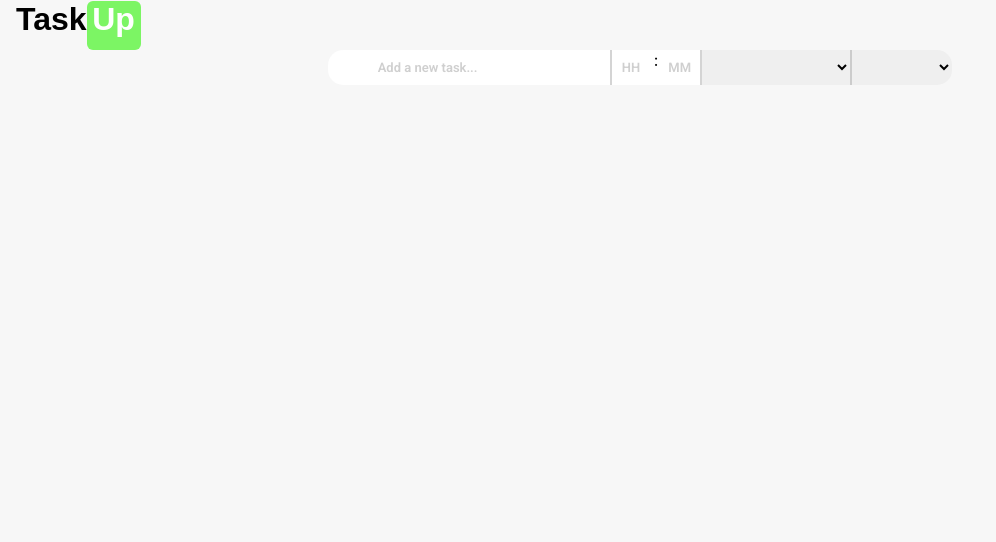
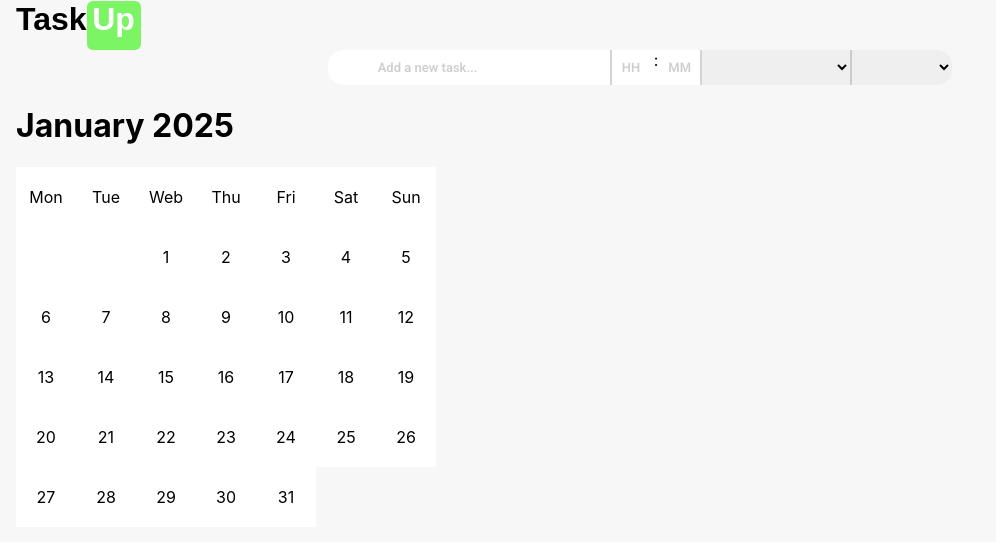
Before and after one commit to Kacper99999/TaskUp-frontend, a React (Create React App) app: page /tasks in a window 1280 px wide. Shown: the top 542 px of the page, without its empty margins (0-996 px from the left). Built offline with nearby package versions, Linux system fonts and the light colour scheme.

Commit message:
Add calendar.

```diff
--- /dev/null
+++ b/src/components/Calendar/Calendar.module.css
@@ -0,0 +1,26 @@
+.calendar{
+    display: flex;
+    flex-wrap: wrap;
+    width: 432px;
+    height: 166px;
+}
+
+.day{
+    width: 60px;
+    height: 60px;
+    display: flex;
+    justify-content: center;
+    align-items: center;
+    background-color: white;
+}
+
+.day:hover{
+    background-color: #5FB74D;
+    color: white;
+}
+
+.days{
+    display: flex;
+    background-color: white;
+    width: ;
+}
--- /dev/null
+++ b/src/components/Calendar/index.js
@@ -0,0 +1,50 @@
+import React,{ useState, useEffect } from "react"
+import css from "./Calendar.module.css";
+
+export const Calendar = () => {
+
+    const [daysInMonth, setDaysInMonth] = useState([]);
+    const [month, setMonth] = useState("");
+    const [year, setYear] = useState("");
+
+    const daysArray = ["Mon", "Tue", "Web", "Thu", "Fri", "Sat", "Sun"];
+
+    useEffect(() => {
+
+        const today = new Date();
+        const currentMonth = today.getMonth();
+        const currentYear = today.getFullYear();
+        const firstDayOfMounth = new Date(currentYear, currentMonth,1).getDay();
+        const daysInCurrentMonth = new Date(currentYear, currentMonth + 1, 0).getDate();
+
+        const daysArray = [];
+
+        for(let i = 1; i < firstDayOfMounth; i++){
+            daysArray.push("");
+        }
+
+        for(let day = 1; day <= daysInCurrentMonth; day++){
+            daysArray.push(day);
+        }
+
+        setDaysInMonth(daysArray);
+        setMonth(today.toLocaleString("default",{month:"long"}));
+        setYear(currentYear);
+    },[])
+
+    return(
+        <div>
+            <h1>{month} {year}</h1>
+            <div className={css.calendar}>
+            <div className={css.days}>
+                {daysArray.map((day, index) => (
+                    <div className={css.day} key={index}>{day}</div>
+                ))}
+            </div>
+            {daysInMonth.map((day, index) => (
+                <div className={css.day} key={index}>{day}</div>
+            ))}
+            </div>
+        </div>
+    )
+}
--- a/src/pages/TasksPage.js
+++ b/src/pages/TasksPage.js
@@ -1,3 +1,4 @@
+import { Calendar } from "../components/Calendar"
 import { TasksInput } from "../components/TasksInput"
 
 export default function TasksPage() {
@@ -5,6 +6,7 @@ export default function TasksPage() {
     return(
         <div>
             <TasksInput/>
+            <Calendar/>
         </div>
     )
 }
```
